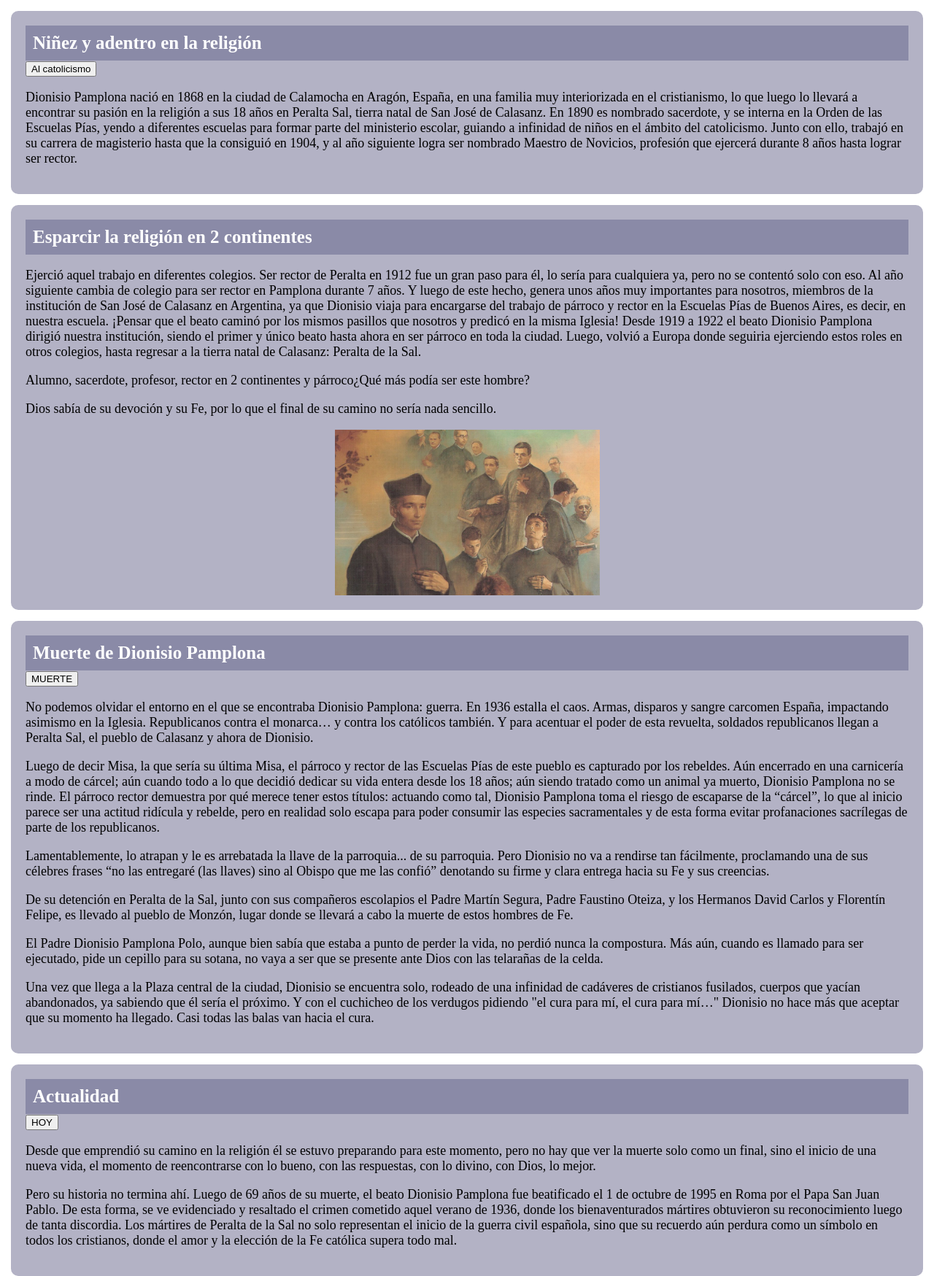
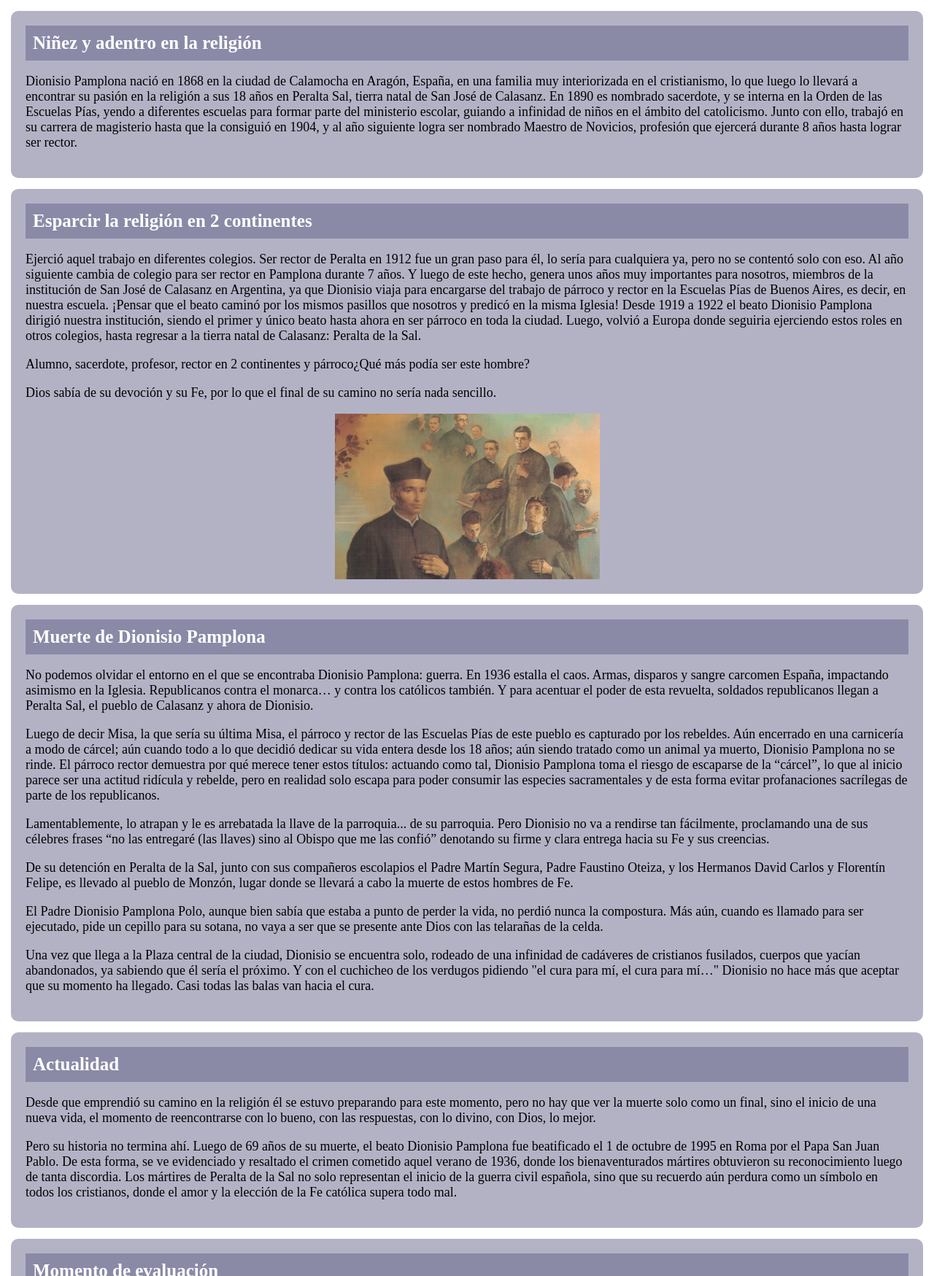
Before and after one commit to SofiaRodriguezyLuzGonzalez/Proyecto-Web-Rostros-de-la-Santidad-Escolapia, a plain HTML site: page index.html in a window 1280 px wide. Shown: the part 1103-2852 px from the top of the page at 73% size. Drawn offline with nearby package versions, Linux system fonts and the light colour scheme.

Commit message:
Update index.html

```diff
--- a/index.html
+++ b/index.html
@@ -13,7 +13,7 @@
        <h1> Beato Dionisio Pamplona Polo </h1>
     </header>
     <nav>
-        <a href =#><i class="bi bi-clock-history"></i> TIEMPO<!--//reloj para posible linea de tiempo--></a>
+        <a href =#><i class="bi bi-clock-history"></i> TIEMPO<!--//reloj para posible linea de tiempo--></a> <!--estamos por agregar el canva-->
     </nav>
     <main>
         <section>
@@ -29,7 +29,7 @@
              </article>
             <article>
                 <div class="card">
-                    <h2>Niñez y adentro en la religión</h2><button id="btncatolicismo">Al catolicismo</button>
+                    <h2>Niñez y adentro en la religión</h2>
                     <p>Dionisio Pamplona nació en 1868 en la ciudad de  Calamocha en Aragón, España, en una familia muy interiorizada en el cristianismo, lo que luego lo llevará a encontrar su pasión en la religión a sus 18 años en Peralta Sal, tierra natal de San José de Calasanz. En 1890 es nombrado sacerdote, y se interna en la Orden de las Escuelas Pías, yendo a diferentes escuelas para formar parte del ministerio escolar, guiando a infinidad de niños en el ámbito del catolicismo. Junto con ello, trabajó en su carrera de magisterio hasta que la consiguió en 1904, y al año siguiente logra ser nombrado Maestro de Novicios, profesión que ejercerá durante 8 años hasta lograr ser rector.</p>
                 </div>
             </article>
@@ -44,7 +44,7 @@
             </article>
             <article>
                 <div class="card">
-                    <h2>Muerte de Dionisio Pamplona</h2> <button id="btnCambioRojo">MUERTE</button>
+                    <h2>Muerte de Dionisio Pamplona</h2>
                     <p>No podemos olvidar el entorno en el que se encontraba Dionisio Pamplona: guerra. En 1936 estalla el caos. Armas, disparos y sangre carcomen España, impactando asimismo en la Iglesia. Republicanos contra el monarca… y contra los católicos también. Y para acentuar el poder de esta revuelta, soldados republicanos llegan a Peralta Sal, el pueblo de Calasanz y ahora de Dionisio. </p>
                     <p>Luego de decir Misa, la que sería su última Misa, el párroco y rector de las Escuelas Pías de este pueblo es capturado por los rebeldes. Aún encerrado en una carnicería a modo de cárcel; aún cuando todo a lo que decidió dedicar su vida entera desde los 18 años; aún siendo tratado como un animal ya muerto, Dionisio Pamplona no se rinde. El párroco rector demuestra por qué merece tener estos títulos: actuando como tal, Dionisio Pamplona toma el riesgo de escaparse de la “cárcel”, lo que al inicio parece ser una actitud ridícula y rebelde, pero en realidad solo escapa para poder consumir las especies sacramentales y de esta forma evitar profanaciones sacrílegas de parte de los republicanos.</p>
                     <p>Lamentablemente, lo atrapan y  le es arrebatada la llave de la parroquia... de su parroquia. Pero Dionisio no va a rendirse tan fácilmente, proclamando una de sus célebres frases “no las entregaré (las llaves) sino al Obispo que me las confió” denotando su firme y clara entrega hacia su Fe y sus creencias.</p>
@@ -55,7 +55,7 @@
             </article>
             <article>
             <div class="card">
-                <h2>Actualidad</h2><button id="btnHOY">HOY</button>
+                <h2>Actualidad</h2>
                 <p>Desde que emprendió su camino en la religión él se estuvo preparando para este momento, pero no hay que ver la muerte solo como un final, sino el inicio de una nueva vida, el momento de reencontrarse con lo bueno, con las respuestas, con lo divino, con Dios, lo mejor.</p>
                 <p>Pero su historia no termina ahí. Luego de 69 años de su muerte, el beato Dionisio Pamplona fue beatificado el 1 de octubre de 1995 en Roma por el Papa San Juan Pablo. De esta forma, se ve evidenciado y resaltado el crimen cometido aquel verano de 1936, donde los bienaventurados mártires obtuvieron su reconocimiento luego de tanta discordia. Los mártires de Peralta de la Sal no solo representan el inicio de la guerra civil española, sino que su recuerdo aún perdura como un símbolo en todos los cristianos, donde el amor y la elección de la Fe católica supera todo mal.</p>
             </div>
```
